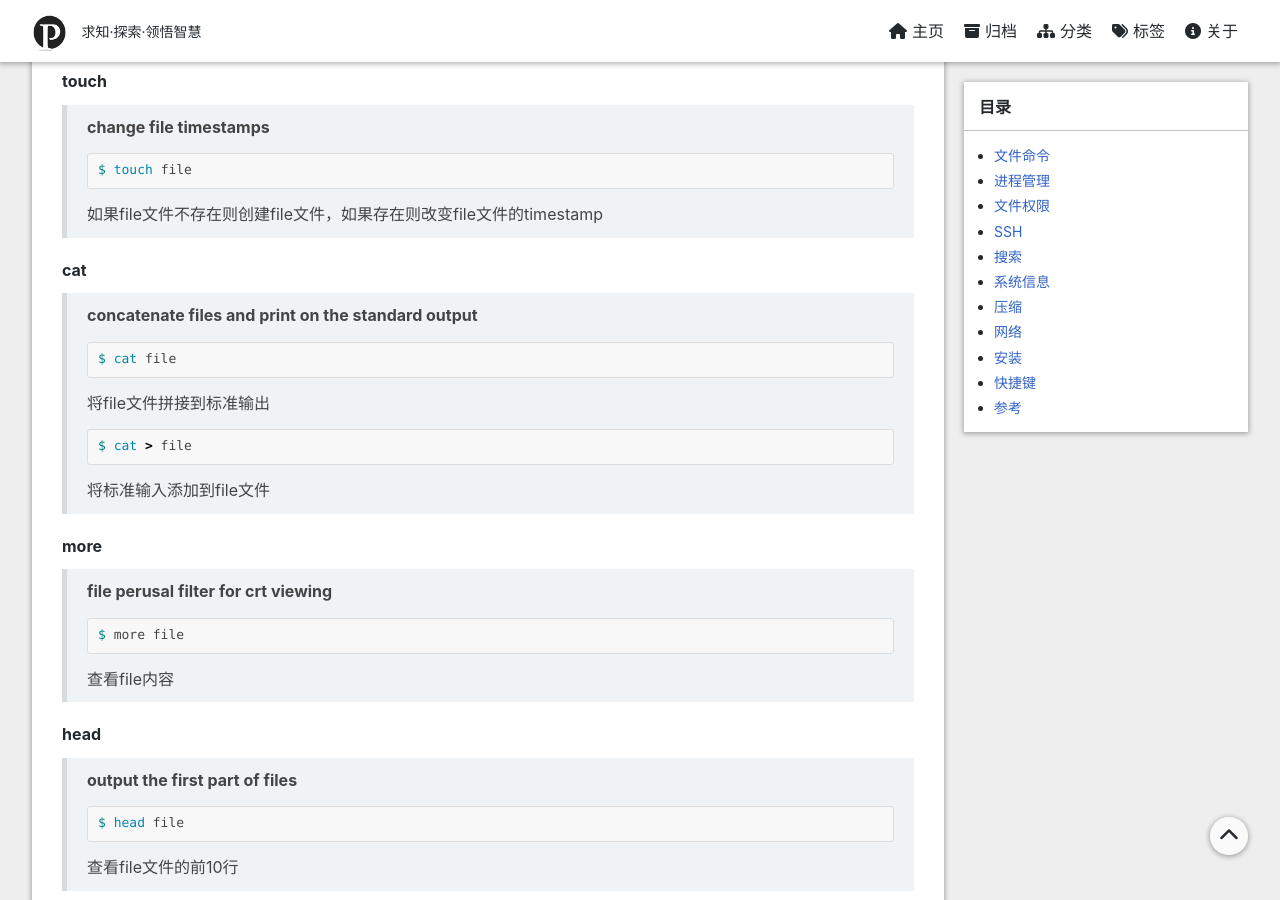
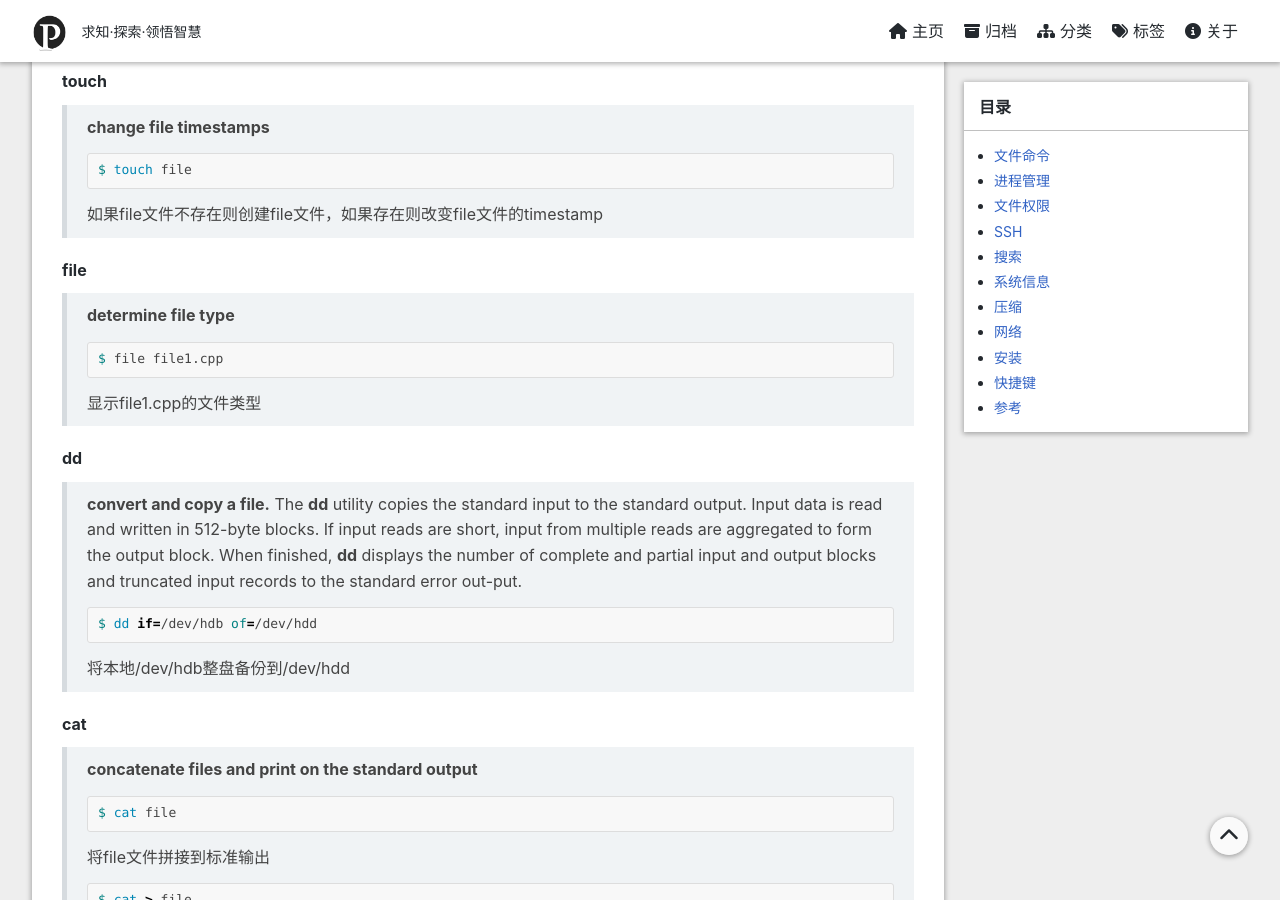
Before and after one commit to pyericz/blog, a Jekyll site: the page built from _posts/2017-09-03-unix-linux-commands.md, in a window 1280 px wide and 900 px high, scrolled down 2388 px. Built offline with Jekyll 4.4.1, drawn with Linux system fonts in a browser that asks for light colours; nearby versions of some CDN libraries; comment, search, counter and statistics services are not loaded; a style sheet for code colours, icons or effects is not loaded.

Commit message:
update unix-linux-commands

````diff
--- a/_posts/2017-09-03-unix-linux-commands.md
+++ b/_posts/2017-09-03-unix-linux-commands.md
@@ -107,6 +107,20 @@ $ ln -s file1 file2
 $ touch file
 ```
 如果file文件不存在则创建file文件，如果存在则改变file文件的timestamp
+
+**file**
+>**determine file type**
+```shell
+$ file file1.cpp
+```
+显示file1.cpp的文件类型
+
+**dd**
+>**convert and copy a file.** The **dd** utility copies the standard input to the standard output. Input data is read and written in 512-byte blocks. If input reads are short, input from multiple reads are aggregated to form the output block. When finished, **dd** displays the number of complete and partial input and output blocks and truncated input records to the standard error out-put.
+```shell
+$ dd if=/dev/hdb of=/dev/hdd
+```
+将本地/dev/hdb整盘备份到/dev/hdd
 
 **cat**
 >**concatenate files and print on the standard output**
````
